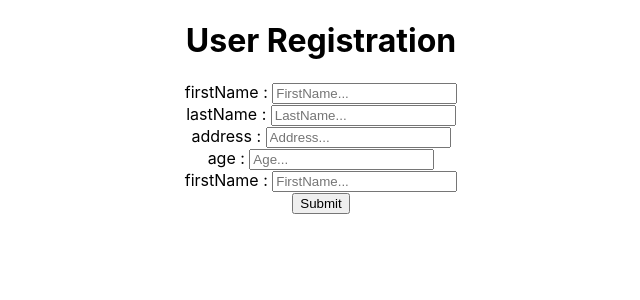
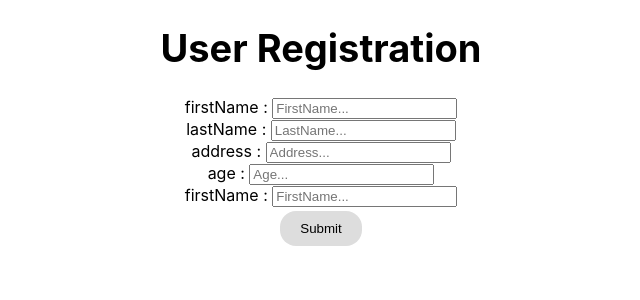
Before and after one commit to kuhletcg/Form-Register, a React (Create React App) app: page / in a window 1280 px wide. Shown: the top 300 px of the page, without its empty margins (319-959 px from the left). Built offline with nearby package versions, Linux system fonts and the light colour scheme.

Commit message:
added a style in a registration form

```diff
--- a/src/Components/CSS/todo.css
+++ b/src/Components/CSS/todo.css
@@ -1,12 +1,18 @@
+boby {
+    background-color: cadetblue;
+}
+h1{
+    font-size: 38px;
+}
 input [type=text] {
     width: 30%;
-    padding: 12px;
+    padding: 12px 20px;
     margin: 8px 0;
     box-sizing: border-box;
     border: none;
     border-radius: 15px;
-    background-color: white;
-    color: black;
+    background-color: rgb(255, 249, 249);
+    color: rgb(10, 10, 10);
     font-family: Arial, Helvetica, sans-serif;
 
 }
@@ -20,3 +26,17 @@ input[type=address] {
     border-radius: 15px;
     background-color: white;
 }
+
+input[type=submit] {
+    background-color:  #ddd;
+    border: none;
+    color: black;
+    padding: 10px 20px;
+    text-align: center;
+    text-decoration: none;
+    display: inline-block;
+    margin: 4px 2px;
+    border-radius: 16px;
+    font-family: Arial, Helvetica, sans-serif;
+    margin-left: 2px;
+}
```
